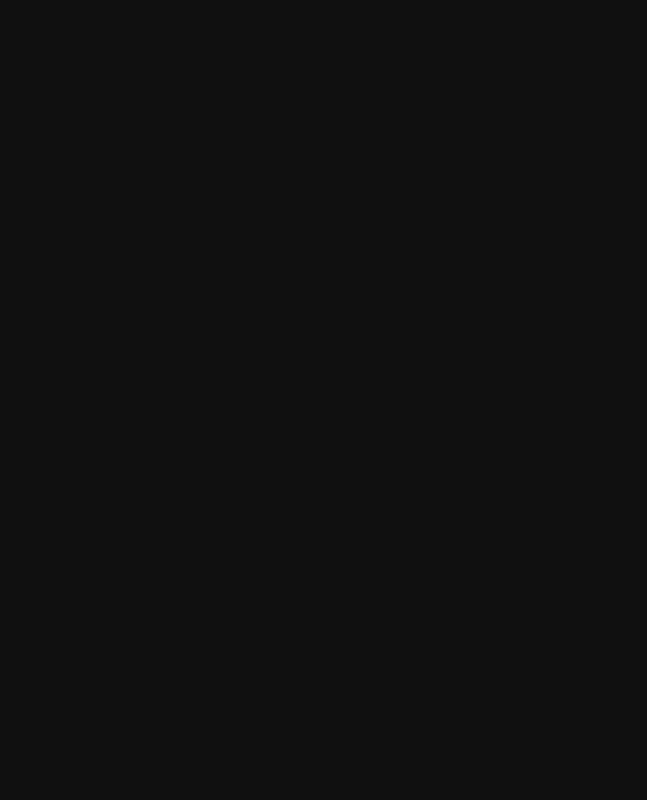
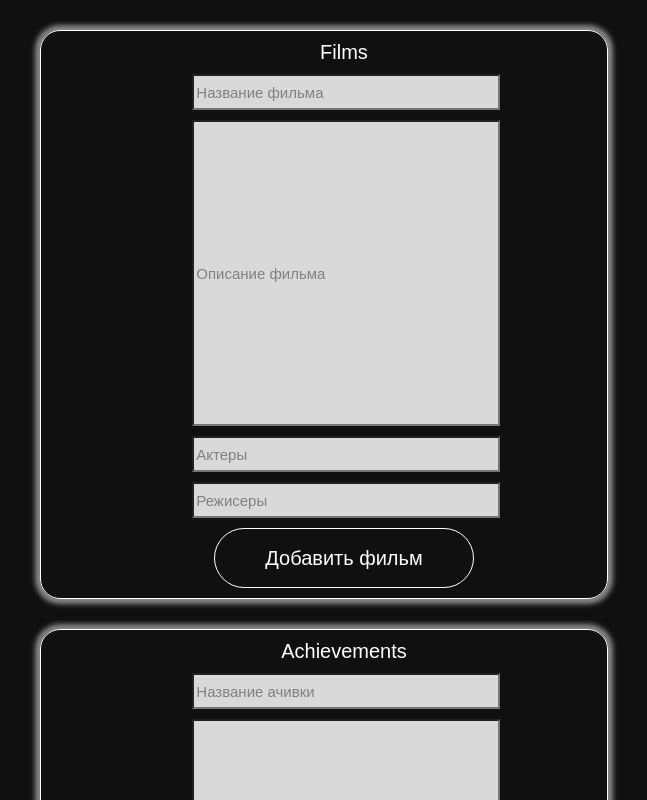
Before and after one commit to Sukmanov/last_chance, a Vue app: page /admin in a window 1280 px wide. Before the commit this address had no page. Shown: the top 800 px of the page, without its empty margins (316-963 px from the left). Built offline with nearby package versions, Linux system fonts and the light colour scheme.

Commit message:
added button games

```diff
--- a/src/components/UI/FilmInfo.vue
+++ b/src/components/UI/FilmInfo.vue
@@ -7,12 +7,12 @@
       type: String,
       required: true,
     },
-    FilmDirector: {
-      type: String,
+    FilmDirectors: {
+      type: Array,
       required: true,
     },
-    FilmActros: {
-      type: String,
+    FilmActors: {
+      type: Array,
       required: true,
     },
     FilmDescription: {
@@ -26,10 +26,23 @@
 <template>
   <div id="film-page-container">
     <div id="film-page-info">
-      <span id="film-name">{{FilmName}}</span>
-      <span id="director">{{FilmDirector}}</span>
-      <span id="actors">{{FilmActros}}</span>
-      <p id="description">{{FilmDescription}}</p>
+      <span id="film-name">{{ FilmName }}</span>
+
+      <div id="directors">
+        <span class="label">Режисеры:</span>
+        <ul>
+          <li v-for="(director, index) in FilmDirectors" :key="index">{{ director }}</li>
+        </ul>
+      </div>
+
+      <div id="actors">
+        <span class="label">Актеры:</span>
+        <ul>
+          <li v-for="(actor, index) in FilmActors" :key="index">{{ actor }}</li>
+        </ul>
+      </div>
+
+      <p id="description">{{ FilmDescription }}</p>
       <!--    <my-button-1 :textButton="'Смотреть'"></my-button-1>-->
     </div>
 
@@ -37,37 +50,42 @@
       <img id="filmInfo__image" src="https://i.yapx.cc/XeOdE.png" alt="">
     </div>
   </div>
-
 </template>
 
 <style>
-
-#film-page-info{
+#film-page-info {
   margin: 0 auto;
   width: 50%;
   display: flex;
   flex-direction: column;
 }
 
-#film-name{
+#film-name {
   font-size: 70px;
   font-weight: 500;
   font-family: "Rubik", sans-serif;
   color: white;
 }
 
-#director {
+#directors, #actors {
   font-size: 20px;
   font-weight: 500;
   font-family: "Rubik", sans-serif;
   color: white;
+  margin: 10px 0;
 }
 
-#actors {
-  font-size: 20px;
-  font-weight: 500;
-  font-family: "Rubik", sans-serif;
-  color: white;
+.label {
+  font-weight: bold;
+}
+
+ul {
+  list-style-type: none;
+  padding: 0;
+}
+
+li {
+  margin: 5px 0;
 }
 
 #description {
@@ -75,9 +93,10 @@
   font-weight: 500;
   font-family: "Rubik", sans-serif;
   color: white;
+  margin-top: 20px;
 }
 
-#film-page-container{
+#film-page-container {
   width: 70%;
   margin: 0 auto;
   display: flex;
@@ -90,8 +109,6 @@
 
 #filmInfo__image {
   width: 100%;
-  height: 100%
+  height: 100%;
 }
-
-
 </style>
--- a/src/components/UI/TopHeader.vue
+++ b/src/components/UI/TopHeader.vue
@@ -48,6 +48,10 @@
     </div>
 
     <div class="top-header-elems">
+      <my-button-2 :textButton="'Ачивки'" @click="$router.push('/AchievementMain')"></my-button-2>
+    </div>
+
+    <div class="top-header-elems">
       <my-button-2 :textButton="'Профиль'" @click="$router.push('/PersonalProfile')" v-if="authFlag === true"></my-button-2>
       <my-button2 :textButton="'Войти'" @click="$router.push('/login')" v-else></my-button2>/
     </div>
--- a/src/components/UI/film.vue
+++ b/src/components/UI/film.vue
@@ -19,14 +19,27 @@
         filmImgPath: {
           type: String,
           required: true,
+        },
+        Directors: {
+          type: Array,
+          required: true,
         }
 
+
+    },
+
+    data() {
+      return {
+        isAdmin: true,
+        directors: ['petya', 'vasya'],
       }
+    }
+
   }
 </script>
 
 <template>
-
+  <div id="film__main-block">
     <div class="film">
 
       <div id="a1">
@@ -34,7 +47,6 @@
         <div><p id="film-describe" v-text="filmDescription"></p></div>
 
         <div id="button-rating">
-        <!--     Добавить id поста в query   -->
           <my-button-1 @click="$router.push('/FilmPage')" :textButton="'Смотреть'"></my-button-1>
           <div><span id="film-rating" v-text="filmRating"></span></div>
           <div><img id="id-star" src="https://i.yapx.ru/XeOZr.png" alt=""></div>
@@ -42,42 +54,60 @@
       </div>
 
       <div id="a2">
-      <div><img id="film-image" src="https://i.yapx.cc/XeOdE.png" alt=""></div>
-      <div><p id="directors">film.Directors</p></div>
+        <div id="div-film-image"></div><img id="film-image" src="https://i.yapx.cc/XeOdE.png" alt="">
+
+        <div id="directors">
+          <span class="label"></span>
+          <ul>
+            <li v-for="(director, index) in directors" :key="index">{{ director }}</li>
+          </ul>
+        </div>
+      </div>
     </div>
 
+    <div id="film__delete-button" v-if="isAdmin">
+      <my-button-1 :textButton="'Удалить'"></my-button-1>
+    </div>
 
   </div>
+
 </template>
 
 <style>
 
+#film__main-block {
+  border: 1px solid white;
+  border-radius: 20px;
+  box-shadow: 0 0 5px 5px rgba(255, 255, 255, 0.5);
+  width: 60%;
+  margin: 30px auto;
+  padding: 30px 80px 90px;
+
+}
+
+#film__delete-button {
+  margin-top: 30px;
+}
+
 #a1 {
+  border: 1px solid yellow;
 
   flex-grow: 1;
-  width: 40%;
+  width: 50%;
 }
 
 #a2 {
-
+  border: 1px solid yellow;
   flex-grow: 1;
-  width: 40%;
-
+  width: 50%;
 }
 
 .film {
-  border: 1px solid white;
-  border-radius: 20px;
-  box-shadow: 0 0 5px 5px rgba(255, 255, 255, 0.5);
-
-  padding: 30px 80px 90px;
-
-  width: 60%;
+  border: 1px red solid;
   height: auto;
+  width: 100%;
 
   display: flex;
-
-  margin: 30px auto;
 }
 
 #film-name {
@@ -108,7 +138,7 @@
 
 #film-image {
   width: 100%;
-  height: 90%;
+  height: 100%;
   margin-bottom: 10px;
 }
 
@@ -125,4 +155,25 @@
   height: 40px;
 }
 
+ul {
+  list-style-type: none;
+  padding: 0;
+}
+
+li {
+  margin: 5px 0;
+}
+
+.label {
+  font-weight: bold;
+}
+
+#directors {
+  font-size: 20px;
+  font-weight: 500;
+  font-family: "Rubik", sans-serif;
+  color: white;
+  margin: 10px 0;
+}
+
 </style>
--- a/src/components/pages/FilmPage.vue
+++ b/src/components/pages/FilmPage.vue
@@ -4,12 +4,11 @@
     data() {
       return{
         films: {
-          name: 'ДЖафыва',
-          description: 'sdfhhusd dhsf usduf asudf dush fhs',
+          name: 'Название фильма',
+          description: 'Тут какое-то описание фильма',
           rating: 6,
           imgPath: 'https://i.yapx.ru/XeOdE.png',
-          director: 'adsf hasdf ',
-          actors: 'asdf sdfuh ashf'
+
         },
         comments2: [
           {id: 1, username: 'ivan petrov', comment: "i like it"},
@@ -21,7 +20,9 @@
           {id: 1, username: 'ivan petrov', comment: "i like it"},
           {id: 2, username: 'ivan petrov', comment: "i dont like it"},
           {id: 3, username: 'ivan petrov', comment: "i am going to watch"},
-        ]
+        ],
+        directors: ['vanya', 'petya'],
+        actors: ['gosha', 'bodya'],
 
       }
 
@@ -41,10 +42,10 @@
   <top-header></top-header>
   <div id="main-page-container-info">
     <film-info :FilmDescription="films.description"
-               :FilmActros="films.actors"
-               :FilmDirector="films.director"
+               :FilmActors="actors"
+               :FilmDirectors="directors"
                :FilmName="films.name"
-    ></film-info>/
+     ></film-info>/
   </div>
 
   <rating-menu id="menu-rating"></rating-menu>
--- /dev/null
+++ b/src/components/pages/admin.vue
@@ -0,0 +1,80 @@
+<script>
+
+</script>
+
+<template>
+  <div class="admin__main">
+    <div id="admin__blocks">
+      <div><span id="text">Films</span></div>
+
+      <div id="admin__input-fields">
+        <my-input-1 id="admin__input" :nameInput="'Название фильма'"></my-input-1>
+        <my-input-1 id="admin__description-film" :nameInput="'Описание фильма'"></my-input-1>
+        <my-input-1 id="admin__input" :nameInput="'Актеры'"></my-input-1>
+        <my-input-1 id="admin__input" :nameInput="'Режисеры'"></my-input-1>
+      </div>
+
+      <my-button-1 id="admin__add-film" :textButton="'Добавить фильм'"></my-button-1>
+
+
+    </div>
+
+    <div id="admin__blocks">
+      <span id="text">Achievements</span>
+      <div id="admin__input-fields">
+        <my-input-1 id="admin__input" :nameInput="'Название ачивки'"></my-input-1>
+        <my-input-1 id="admin__description-film" :nameInput="'Описание'"></my-input-1>
+      </div>
+      <my-button-1 id="admin__add-film" :textButton="'Добавить ачивку'"></my-button-1>
+
+    </div>
+
+    <div id="admin__blocks">
+      <span id="text">Users</span>
+
+    </div>
+  </div>
+
+
+</template>
+
+<style>
+
+#admin__blocks {
+  border: 1px solid white;
+  border-radius: 20px;
+  box-shadow: 0 0 5px 5px rgba(255, 255, 255, 0.5);
+  width: 40%;
+  margin: 30px auto 0 auto;
+  text-align: center;
+  padding: 10px 10px 10px 50px;
+}
+
+#text {
+  font-size: 20px;
+  font-weight: 300;
+  font-family: "Rubik", sans-serif;
+}
+
+#admin__description-film {
+  margin: 10px auto 0 auto;
+
+
+  height: 300px;
+}
+#admin__input-fields {
+  display: flex;
+  flex-direction: column;
+  width: 60%;
+  margin: 0 auto 0 auto
+}
+
+#admin__input {
+  margin: 10px auto 0 auto;
+}
+
+#admin__add-film {
+  margin-top: 10px;
+}
+
+</style>
--- a/src/components/router/router.js
+++ b/src/components/router/router.js
@@ -11,6 +11,7 @@
 import ChangePassword from "@/components/pages/ChangePassword.vue";
 import PersonalProfile from "@/components/pages/PersonalProfile.vue";
 import Profile from "@/components/pages/Profile.vue"
+import Admin from "@/components/pages/admin.vue"
 
 
 const routes = [
@@ -68,6 +69,11 @@
         name: 'Profile',
         component: Profile,
     },
+    {
+        path: '/admin',
+        name: 'admin',
+        component: Admin,
+    },
 
 ]
 
```
Lines whose indentation alone changed are shown as unchanged.
